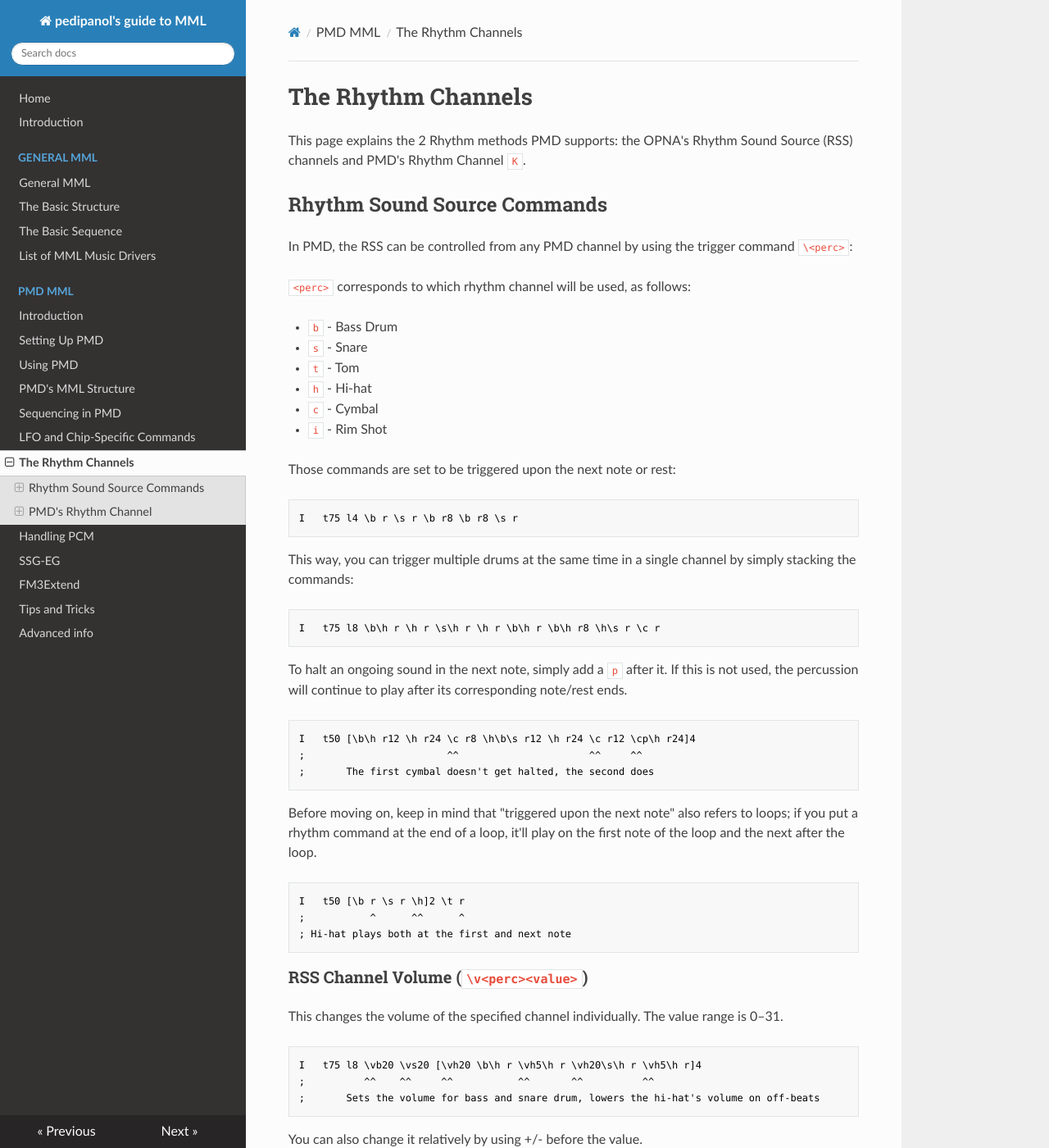
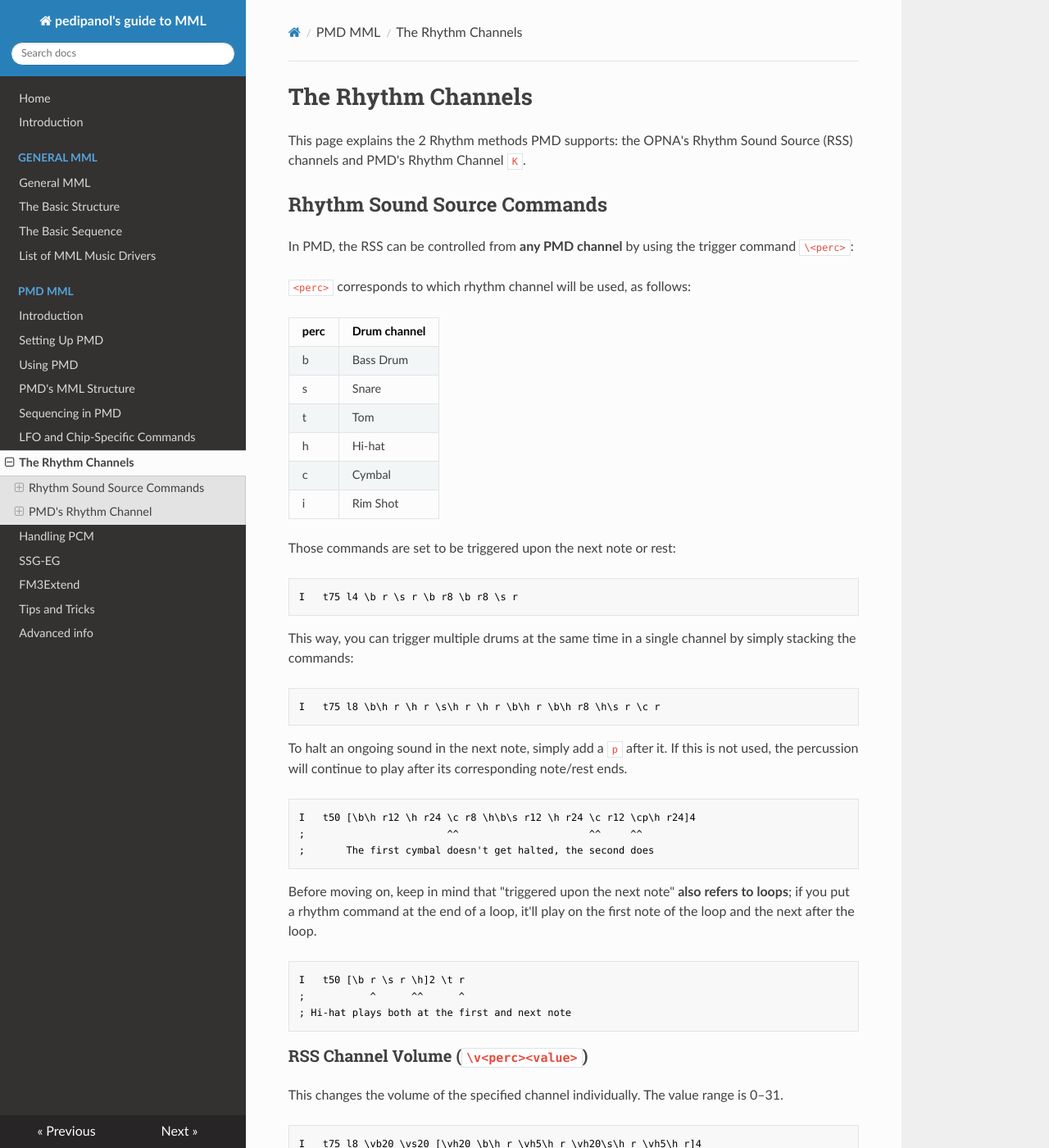
Before and after one commit to pedipanol/mml-guide, an MkDocs documentation site: the page built from docs/pmd/rhythm.md, in a window 1280 px wide and 1400 px high. Shown: the whole window at 82% size. Built offline with MkDocs 1.6.1, drawn with Linux system fonts in a browser that asks for light colours; some of the changed text lies outside the part shown.

Commit message:
finished proofreading

````diff
--- a/docs/pmd/rhythm.md
+++ b/docs/pmd/rhythm.md
@@ -4,16 +4,18 @@
 
 ## Rhythm Sound Source Commands
 
-In PMD, the RSS can be controlled from any PMD channel by using the trigger command `\<perc>`:
+In PMD, the RSS can be controlled from **any PMD channel** by using the trigger command `\<perc>`:
 
 `<perc>` corresponds to which rhythm channel will be used, as follows:
 
-- `b` - Bass Drum
-- `s` - Snare
-- `t` - Tom
-- `h` - Hi-hat
-- `c` - Cymbal
-- `i` - Rim Shot
+perc | Drum channel |
+--- | ---
+b | Bass Drum
+s | Snare
+t | Tom
+h | Hi-hat
+c | Cymbal
+i | Rim Shot
 
 Those commands are set to be triggered upon the next note or rest:
 
@@ -35,7 +37,7 @@
 ;       The first cymbal doesn't get halted, the second does
 ```
 
-Before moving on, keep in mind that "triggered upon the next note" also refers to loops; if you put a rhythm command at the end of a loop, it'll play on the first note of the loop and the next after the loop.
+Before moving on, keep in mind that "triggered upon the next note" **also refers to loops**; if you put a rhythm command at the end of a loop, it'll play on the first note of the loop and the next after the loop.
 
 ```
 I   t50 [\b r \s r \h]2 \t r
@@ -53,14 +55,12 @@
 ;       Sets the volume for bass and snare drum, lowers the hi-hat's volume on off-beats
 ```
 
-You can also change it relatively by using +/- before the value.
+You can also change it relatively by adding `+` or `-` before the value.
 ```
 I   t75 l8 \vb20 \vs20 \vh20 [\vh+1 \b\h r \vh+1\h r \vh+1\s\h r \vh+1\h r]4
 ;          ^^    ^^    ^^     ^^           ^^        ^^          ^^
 ;       Hi-hat's volume keeps rising
 ```
-
-
 
 ### RSS Global Volume (`\V<value>`)
 
@@ -72,7 +72,7 @@
 ;       Sets the global volume, then changes it in the second loop
 ```
 
-You can also change it relatively by using +/- before the value.
+You can also change it relatively by adding `+` or `-` before the value.
 
 ```
 I   t75 \V63 l4 [\b r \s r \b r8 \b r8 \s r \V-13 ]2
@@ -111,7 +113,7 @@
 
 ## PMD's Rhythm Channel
 
-An alternative way to sequence drums is the PMD rhythm channel. This is a channel that uses instrument commands to sequence drums instead, which by default uses SSGPCM on SSG Channel 3 (`I`) alongside the RSS.
+An alternative way to sequence drums is the PMD rhythm channel. This is a channel that uses **instrument commands** to sequence drums instead, which by default uses **SSG Channel 3** (`I`) alongside the RSS. This channel is also used for [SSG PCM](pcm.md#ppsdrv-pps) sequencing.
 
 If making a song that uses the `I` channel, be mindful that any notes in the rhythm channel will override it, so make smart use of rests.
 
@@ -132,19 +134,19 @@
 
 To select the instrument, we use `@<value>`. The values associated with each drum by default are as follows:
 
-```
-@1	  - Bass Drum
-@2	  - Snare Drum 1
-@4	  - Low Tom
-@8	  - Middle Tom
-@16	  - High Tom
-@32	  - Rim Shot
-@64	  - Snare Drum 2
-@128  - Closed Hi-hat
-@256  - Open Hi-hat
-@512  - Crash Cymbal
-@1024 - Ride Cymbal
-```
+Instrument | SSG Drum
+--- | ---
+@1	  | Bass Drum
+@2	  | Snare Drum 1
+@4	  | Low Tom
+@8	  | Middle Tom
+@16	  | High Tom
+@32	  | Rim Shot
+@64	  | Snare Drum 2
+@128  | Closed Hi-hat
+@256  | Open Hi-hat
+@512  | Crash Cymbal
+@1024 | Ride Cymbal
 
 To sequence a note, we insert any note after it. Whatever note you choose won't change the resulting sound.
 
````
Also changed, not shown: other parts of docs/pmd/rhythm.md (+6 -6 lines), docs/pmd/advanced.md (+2 -2 lines), docs/pmd/chipcom.md (+42 -21 lines), docs/pmd/pcm.md (+59 -51 lines), docs/pmd/ssgeg.md (+11 -11 lines), docs/pmd/tips.md (+3 -3 lines).
